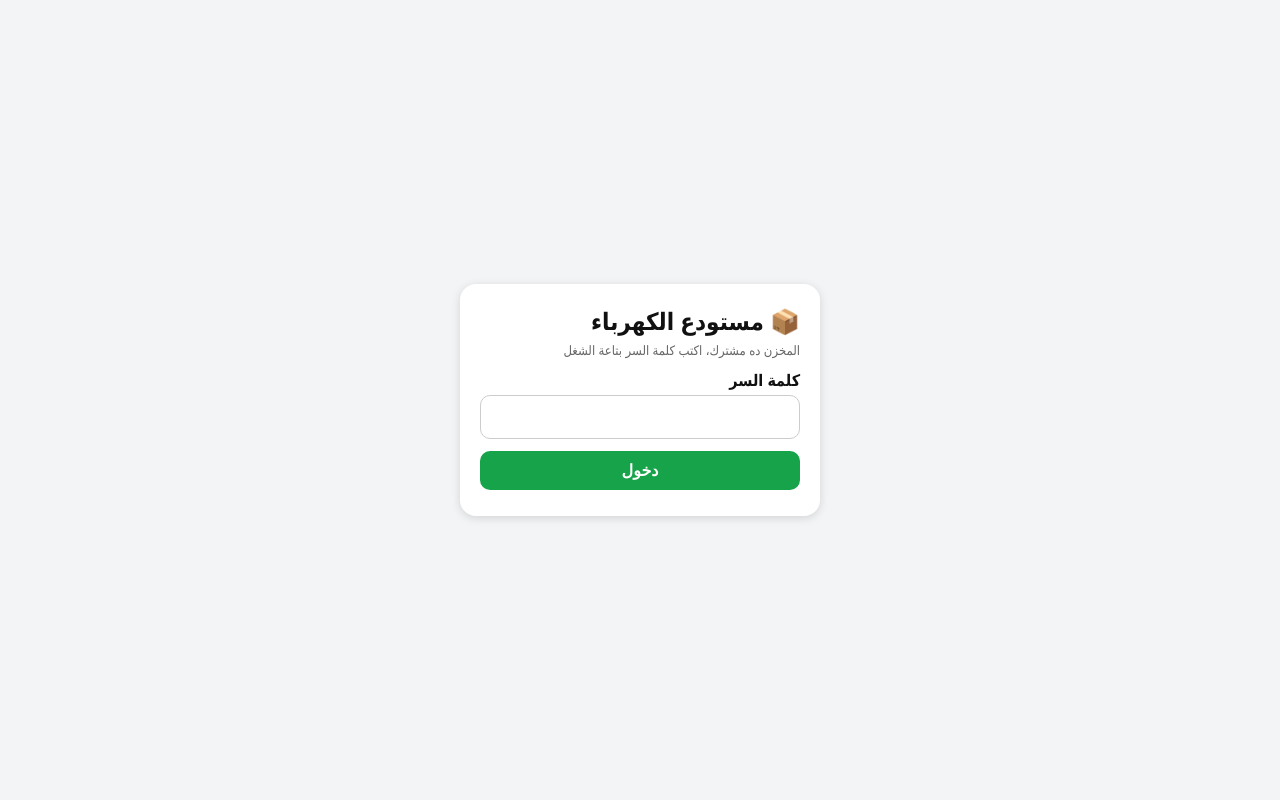
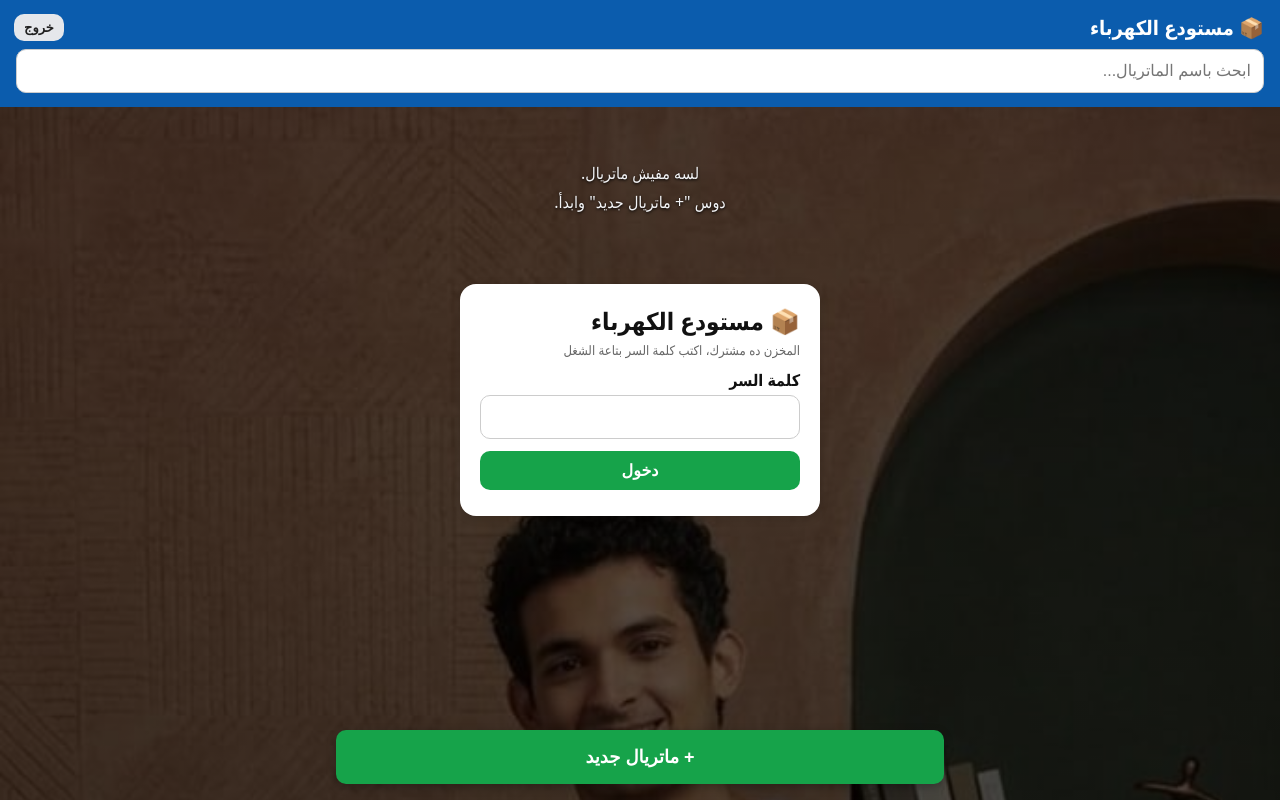
Before and after one commit to mostafa604/my-store, a plain HTML site: page index.html in a window 1280 px wide. Drawn offline with nearby package versions, Linux system fonts and the light colour scheme.

Commit message:
Update index.html

```diff
--- a/index.html
+++ b/index.html
@@ -24,6 +24,10 @@ label{display:block;margin:10px 0 4px;font-weight:600}
 #gate{position:fixed;inset:0;background:#f3f4f6;display:none;align-items:center;justify-content:center;padding:16px;z-index:50}
 #gatebox{background:#fff;border-radius:16px;padding:20px;width:100%;max-width:360px;box-shadow:0 2px 10px #0002}
 #out{position:absolute;top:14px;left:14px;padding:6px 10px;font-size:13px}
+body::before{content:'';position:fixed;inset:0;z-index:-1;background:linear-gradient(rgba(0,0,0,.55),rgba(0,0,0,.65)),url(IMG-20261126-WA0041.jpg) center top/cover no-repeat}
+body{background:#111 !important}
+#gate{background:transparent !important}
+main>.small{color:#f3f4f6 !important;text-shadow:0 1px 3px #000}#list>.small,#list>div:not(.card){color:#f3f4f6 !important;text-shadow:0 1px 3px #000}
 </style></head><body>
 <header><h1>📦 مستودع الكهرباء</h1><input type="search" id="q" placeholder="ابحث باسم الماتريال...">
 <button id="out" class="ghost">خروج</button></header>
```
